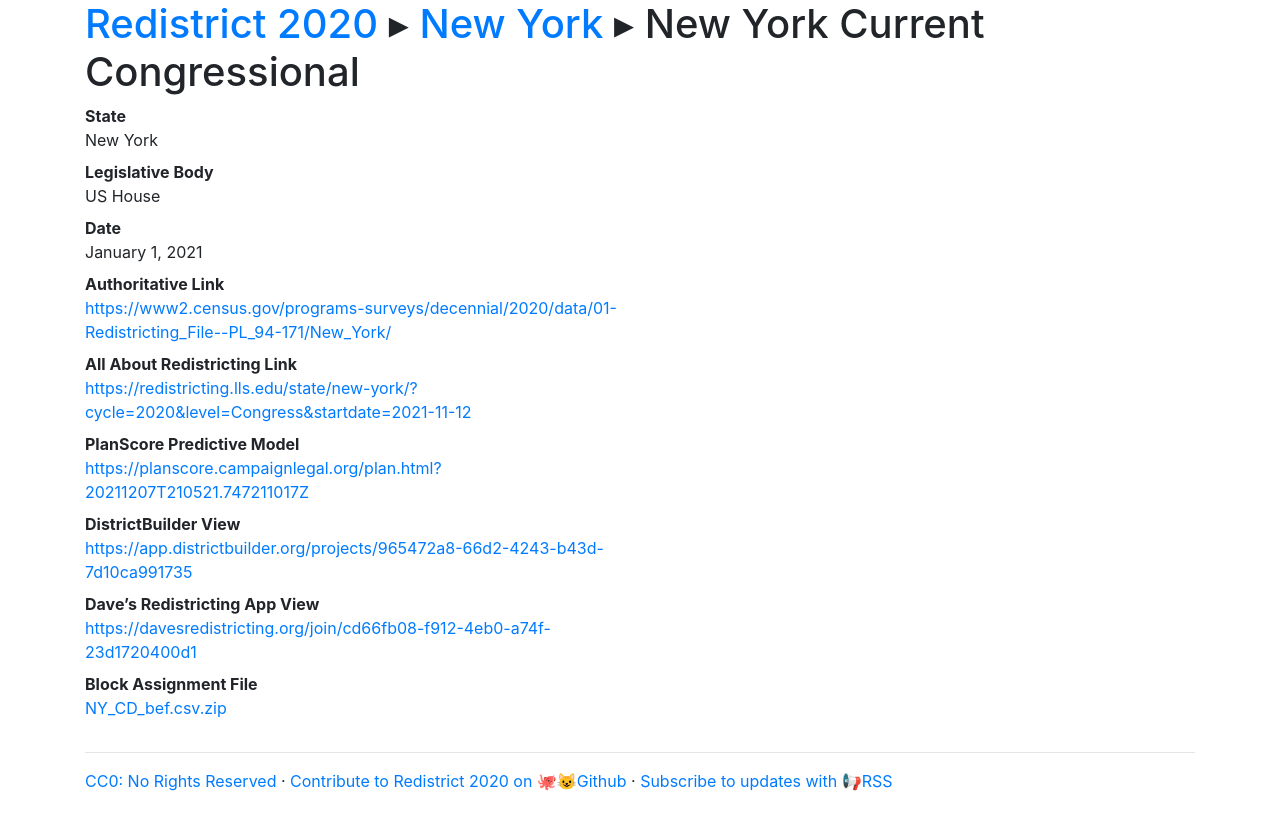
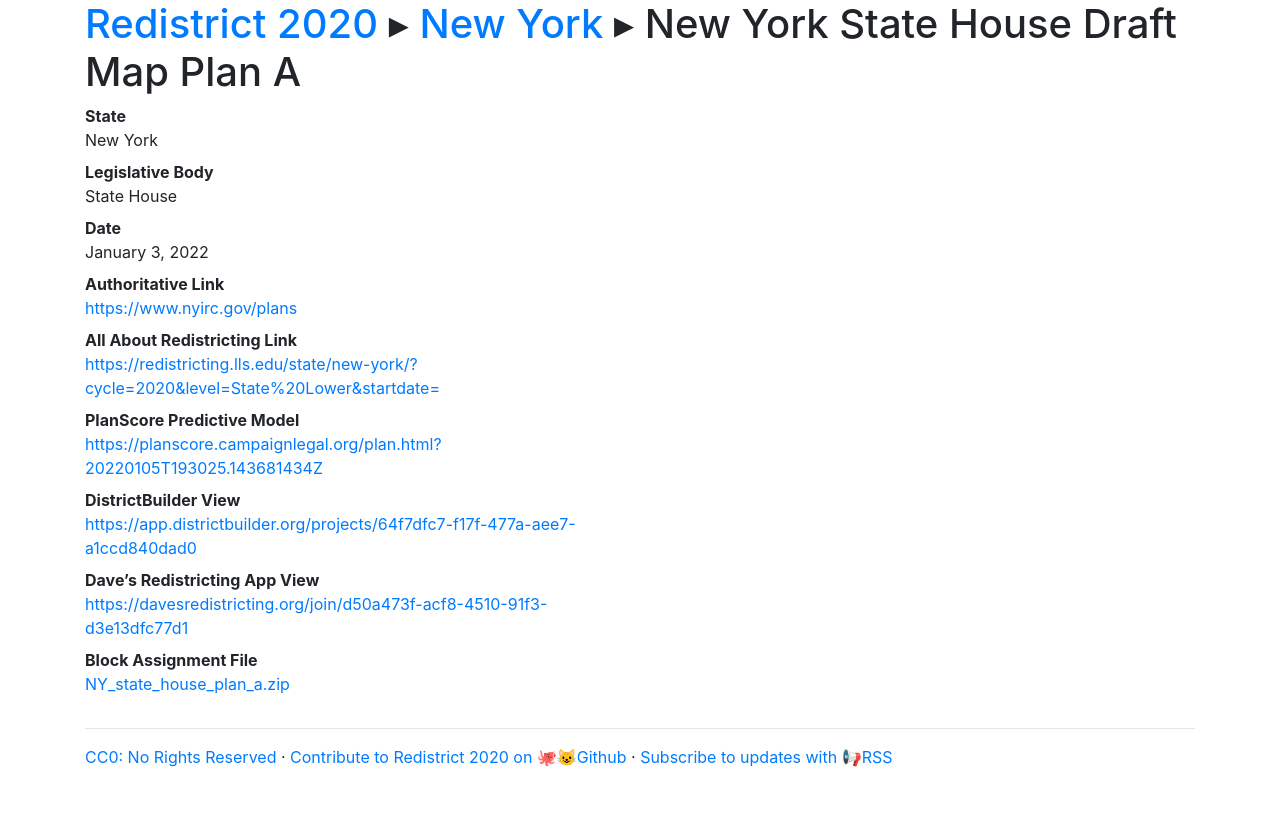
Before and after one commit to PlanScore/Redistrict2020, a Jekyll site: the page built from _plans/NY-2022-01-state-house-plan-a.md, in a window 1280 px wide. Shown: the top 830 px of the page. Built offline with Jekyll 4.4.1, drawn with Linux system fonts in a browser that asks for light colours; nearby versions of some CDN libraries.

Commit message:
Update NY-2022-01-state-house-plan-a.md

```diff
--- a/_plans/NY-2022-01-state-house-plan-a.md
+++ b/_plans/NY-2022-01-state-house-plan-a.md
@@ -1,16 +1,16 @@
 ---
 state: New York
-title: New York Current Congressional
-body: US House
-date: 2021-01-01
-authoritative_link: https://www2.census.gov/programs-surveys/decennial/2020/data/01-Redistricting_File--PL_94-171/New_York/
-allabout_link: https://redistricting.lls.edu/state/new-york/?cycle=2020&level=Congress&startdate=2021-11-12
-planscore_link: https://planscore.campaignlegal.org/plan.html?20211207T210521.747211017Z
-districtbuilder_link: https://app.districtbuilder.org/projects/965472a8-66d2-4243-b43d-7d10ca991735
-davesredist_link: https://davesredistricting.org/join/cd66fb08-f912-4eb0-a74f-23d1720400d1
+title: New York State House Draft Map Plan A
+body: State House
+date: 2022-01-03
+authoritative_link: https://www.nyirc.gov/plans
+allabout_link: https://redistricting.lls.edu/state/new-york/?cycle=2020&level=State%20Lower&startdate=
+planscore_link: https://planscore.campaignlegal.org/plan.html?20220105T193025.143681434Z
+districtbuilder_link: https://app.districtbuilder.org/projects/64f7dfc7-f17f-477a-aee7-a1ccd840dad0
+davesredist_link: https://davesredistricting.org/join/d50a473f-acf8-4510-91f3-d3e13dfc77d1
 five38_link:
-blockassignment_file: /files/NY-2021-01/NY_CD_bef.csv.zip
 shapefile_file:
+blockassignment_file:  /files/NY-2022-01/NY_state_house_plan_a.zip
 simplegeojson_file:
 
 layout: plan-page
```
